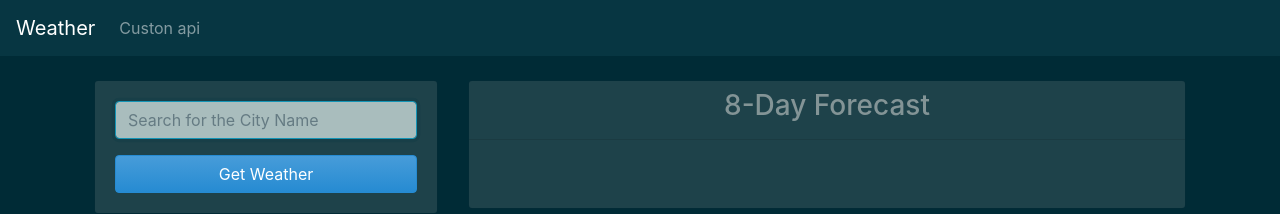
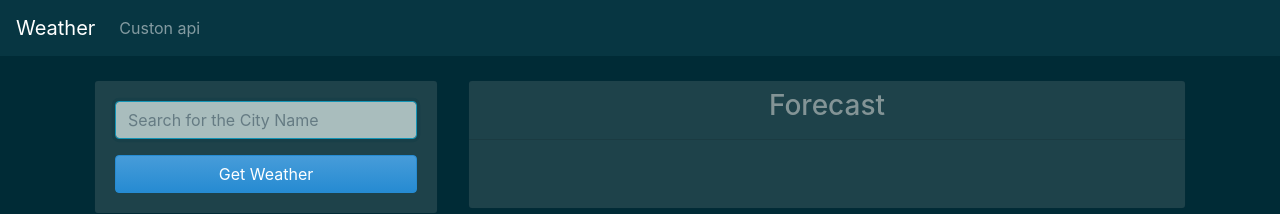
Before and after one commit to isaquielfernandes/react-app-weather, a React (Create React App) app: page / in a window 1280 px wide. Shown: the top 214 px of the page. Built offline with nearby package versions, Linux system fonts and the light colour scheme.

Commit message:
Update ForecastContainer.js

```diff
--- a/src/components/forecast/ForecastContainer.js
+++ b/src/components/forecast/ForecastContainer.js
@@ -6,7 +6,7 @@ const ForecastContainer = ({forecast}) => {
     return (
         <Card className="daily-container">
             <Card.Title>
-                <h3 data-v-3724b8e4="" className="text-center pt-2">8-Day Forecast</h3>
+                <h3 data-v-3724b8e4="" className="text-center pt-2">Forecast</h3>
                 <hr/>
             </Card.Title>
             <Card.Body className="animated fadeInUp day-list">
```
